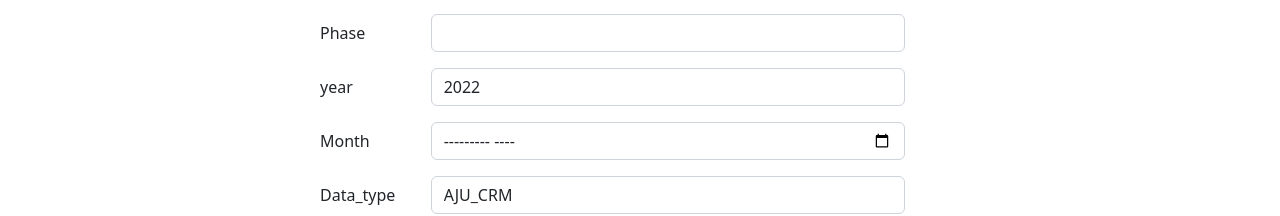
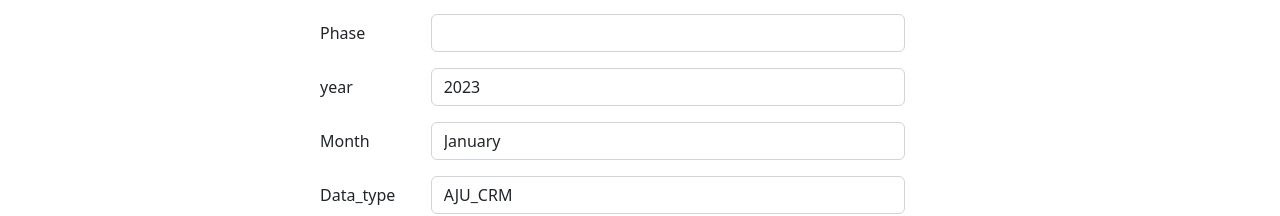
Before and after one commit to dfatoumata/adjProjectWeb, a React (Create React App) app: page /add in a window 1280 px wide. Shown: the part 180-396 px from the top of the page. Built offline with nearby package versions, Linux system fonts and the light colour scheme.

Commit message:
toast for manual ading

```diff
--- a/src/components/forms/Addform.jsx
+++ b/src/components/forms/Addform.jsx
@@ -1,31 +1,72 @@
-import React from 'react'
+import React, {useState} from 'react'
 import Headers from '../partials/Headers/Headers'
+import { ToastContainer, toast } from 'react-toastify';
+import 'react-toastify/dist/ReactToastify.css';
 
 function Addform() {
+
+    const [pilars, setPilars] = useState();
+    const [phase, setPhase] = useState();
+    const [year, setYear] = useState();
+    const [month, setMonth] = useState();
+    const [cumultype, setCumulType] = useState();
+    const [data_source, setData_source] = useState();
+    const [data_type, setData_type] = useState();
+    const [indicators, setIndicators] = useState();
+    const [entity, setEntity] = useState();
+
+    const handleSubmit = (e) => {
+        toast.success(' Your adjustement charged successfull', {
+            position: "top-right",
+            autoClose: 5000,
+            hideProgressBar: false,
+            closeOnClick: true,
+            pauseOnHover: true,
+            pauseOnFocusLoss: false,
+            draggable: true,
+            progress: undefined,
+            theme: "light",
+            });
+        e.preventDefault(); // 👈️ prevent page refresh
+        setPilars('');
+            setPhase('');
+            setYear('');
+            setMonth('');
+            setEntity('');
+            setIndicators('');
+            setCumulType('');
+            setData_type('');
+            setData_source('');
+      };
+
   return (
     <div>
     <div>
         <Headers />
     </div>
     <div className='formt'>
-            <form action="" method="post">
+            <form action="" method="post" onSubmit={handleSubmit}>
                 <div className='form-group row mb-3'>
                     <label htmlFor="" className='col-sm-2 col-form-label' >Pilars </label>
                     <div class="col-sm-9">
-                        <input type="text" name="pilar" id="pilar" className='form-control' />
+                        <input type="text" name="pilars" id="pilar" className='form-control' onChange={event => setPilars(event.target.value)} required/>
                     </div>
                 </div>
                 <div className='form-group row mb-3'>
                     <label htmlFor="" className='col-sm-2 col-form-label'>Phase </label>
                     <div class="col-sm-9">
-                        <input type="text" name="phase" id="phase" className='form-control'/>
+                        <input type="text" name="phase" id="phase" className='form-control' onChange={event => setPhase(event.target.value)} required/>
                     </div>
                 </div>
                 <div className='form-group row mb-3'>
                     <label htmlFor="" className='col-sm-2 col-form-label'>year </label>
                     <div class="col-sm-9">
                         <select name="year" id="" placeholder='yyyyy' className='form-control'>
+                            <option value="2022">2023</option>
                             <option value="2022">2022</option>
+                            <option value="2022">2021</option>
+                            <option value="2022">2020</option>
+                            <option value="2022">2019</option>
                         </select>
 
                     </div>
@@ -33,36 +74,49 @@ function Addform() {
                 <div className='form-group row mb-3'>
                     <label htmlFor="" className='col-sm-2 col-form-label'>Month </label>
                     <div class="col-sm-9">
-                        <input type="month" name="month" id="month" placeholder='MM' className='form-control'/>
+                    <select type="text" name="month" id="month" placeholder='MM' className='form-control'>
+                            <option value="2022">January</option>
+                            <option value="2022">February</option>
+                            <option value="2022">March</option>
+                            <option value="2022">April</option>
+                            <option value="2022">May</option>
+                            <option value="2022">June</option>
+                            <option value="2022">July</option>
+                            <option value="2022">August</option>
+                            <option value="2022">September</option>
+                            <option value="2022">October</option>
+                            <option value="2022">November</option>
+                            <option value="2022">December</option>
+                        </select>
                     </div>
                 </div>
                 <div className='form-group row mb-3'>
                     <label htmlFor="data_type" className='col-sm-2 col-form-label ml-4'>Data_type </label>
                     <div class="col-sm-9">
-                        <input type="text" name="data_type" value="AJU_CRM " id="data_type" className='form-control'/>
+                        <input type="text" name="data_type" value="AJU_CRM " id="data_type" className='form-control' onChange={event => setData_type(event.target.value)} required/>
                     </div>
                 </div>
                 <div className='form-group row mb-3'>
                     <label htmlFor="data_source" className='col-sm-2 col-form-label mr-6 col'>Data_source </label>
                     <div class="col-sm-9">
-                        <input type="text" name="data_source" id="data_source" className='form-control ml-4'/>
+                        <input type="text" name="data_source" id="data_source" className='form-control ml-4'onChange={event => setData_source(event.target.value)} required/>
                     </div>
                 </div>
 
                 <div className='form-group row mb-3'>
                     <label htmlFor="entity" className='col-sm-2 col-form-label '>entity </label>
                     <div class="col-sm-9">
-                        <input type="text" name="entity" id="entity" className='form-control col d-inline-block'/>
+                        <input type="text" name="entity" id="entity" className='form-control col d-inline-block'onChange={event => setEntity(event.target.value)} required/>
                     </div>
                 </div>
                 <div className='form-group row mb-3'>
                     <label htmlFor="indicator" className='col-sm-2 col-form-label'>indicator </label>
                     <div class="col-sm-9">
-                        <input type="text" name="indicator" id="indicator" className='form-control'/>
+                        <input type="text" name="indicator" id="indicator" className='form-control' onChange={event => setIndicators(event.target.value)} required/>
                     </div>
                 </div>
                 <p className="droite">
-                    <button type="submit" className="btn btn-danger pull-right">Submit</button>
+                    <button type="submit" className="btn btn-danger pull-right" >Submit</button><ToastContainer icon={true} autoClose={5000}/>
                 </p>
             </form>
     </div>
```
Also changed, not shown: public/file/adjustement3.csv.
